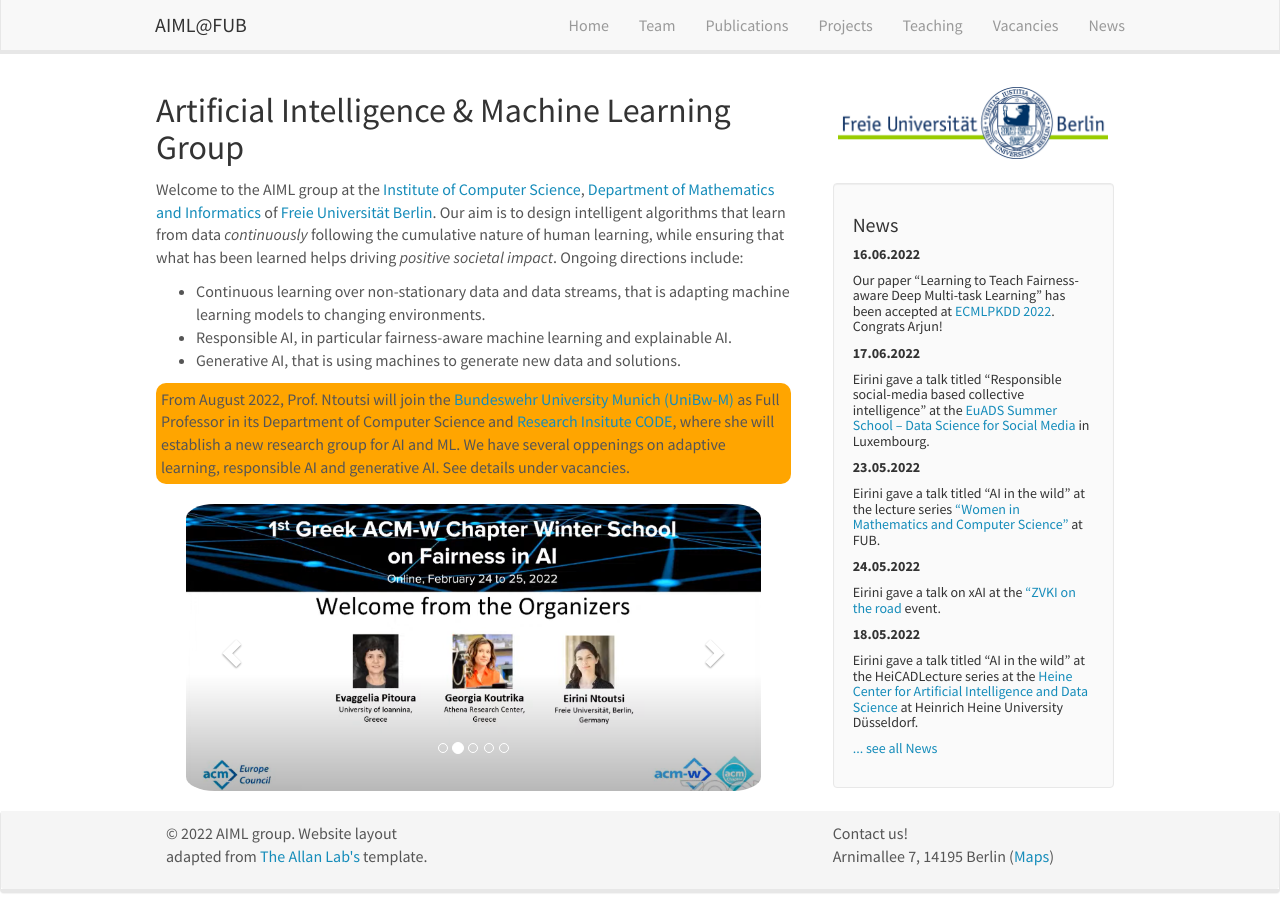
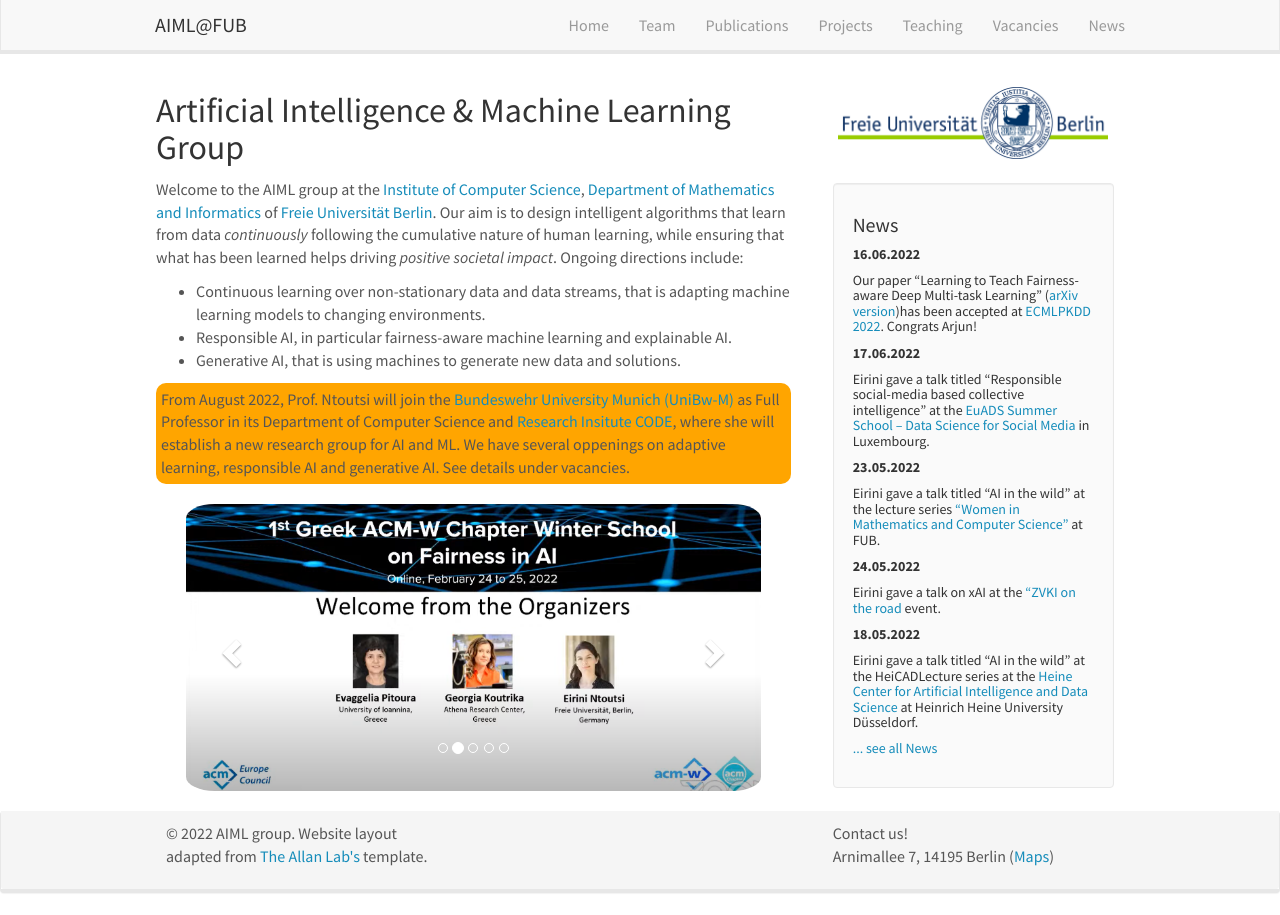
Before and after one commit to AIML-research/AIML-research.github.io, a Jekyll site: the page built from _pages/home.md, in a window 1280 px wide. Built offline with Jekyll 4.4.1, drawn with Linux system fonts in a browser that asks for light colours; nearby versions of some CDN libraries.

Commit message:
Update news.yml

```diff
--- a/_data/news.yml
+++ b/_data/news.yml
@@ -1,5 +1,5 @@
 - date: 16.06.2022
-  headline: Our paper "Learning to Teach Fairness-aware Deep Multi-task Learning" has been accepted at <a href="https://2022.ecmlpkdd.org/" target="_new">ECMLPKDD 2022</a>. Congrats Arjun!
+  headline: Our paper "Learning to Teach Fairness-aware Deep Multi-task Learning" (<a href="https://arxiv.org/abs/2206.08403" target="_new">arXiv version</a>)has been accepted at <a href="https://2022.ecmlpkdd.org/" target="_new">ECMLPKDD 2022</a>. Congrats Arjun!
 - date: 17.06.2022
   headline: Eirini gave a talk titled "Responsible social-media based collective intelligence" at the <a href="https://www.euads.org/fjkdlasjdiglsmdgkcxjhvckh/euads-summer-school/" target="_new"> EuADS Summer School – Data Science for Social Media</a> in Luxembourg.
 - date: 23.05.2022
```
